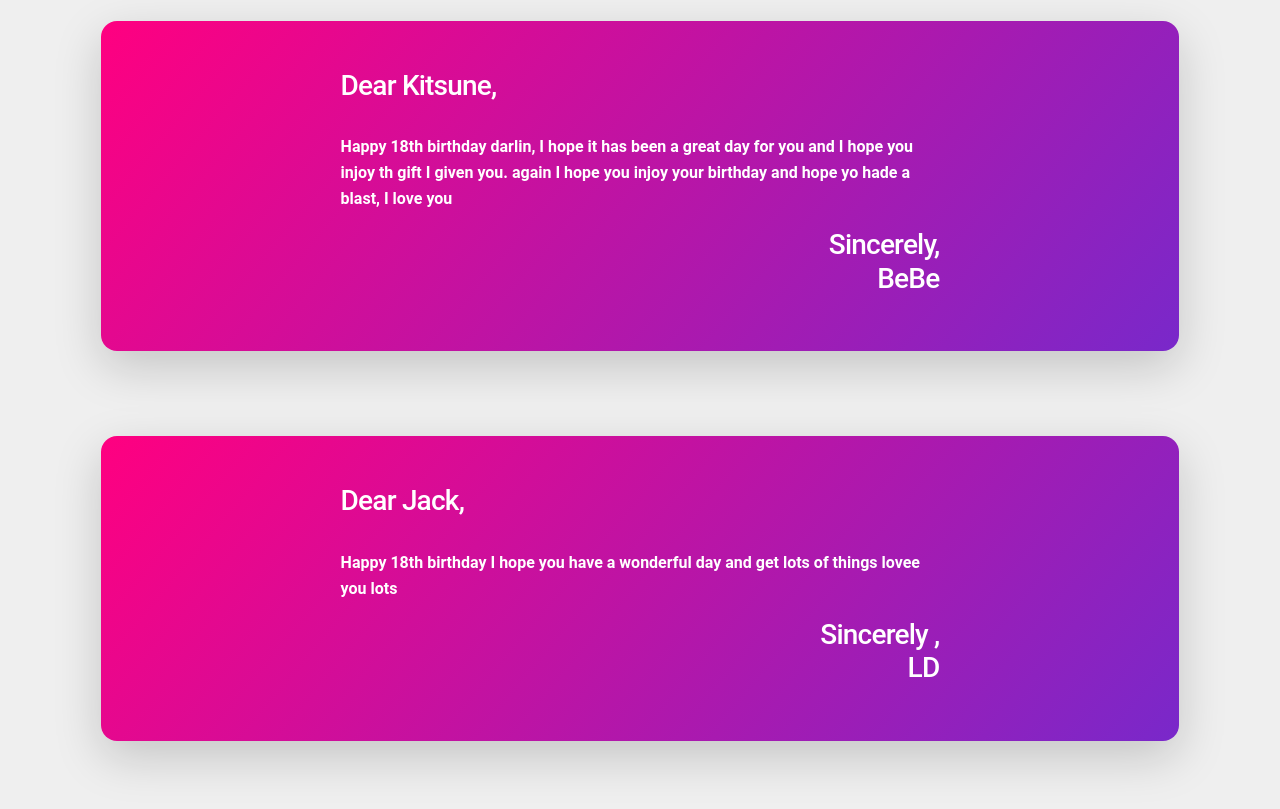
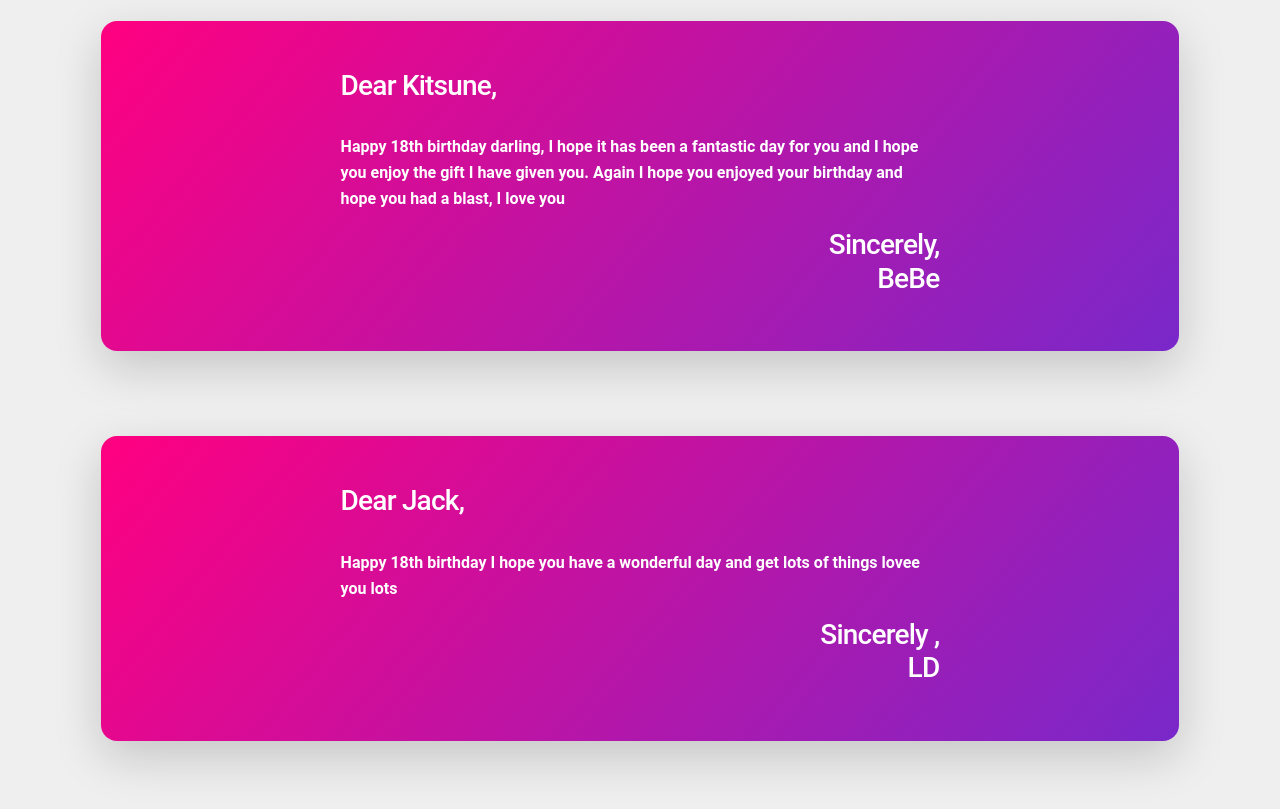
Before and after one commit to WiredStudioz/loves.github.io, a plain HTML site: page docs/index.html in a window 1280 px wide. Shown: the part 1700-2509 px from the top of the page. Drawn offline with Linux system fonts and the light colour scheme.

Commit message:
Update index.html

```diff
--- a/docs/index.html
+++ b/docs/index.html
@@ -80,8 +80,8 @@
                 <div class="row">
                     <div class="col-md-7 mx-auto">
                         <h3 class="text-white" style="margin-bottom: 2rem;">Dear Kitsune,</h3>
-                        <p class="text-white" style="font-weight: bold;">Happy 18th birthday darlin, I hope it has been a great day for you
-                        and I hope you injoy th gift I given you. again I hope you injoy your birthday and hope yo hade a blast, I love you</p>
+                        <p class="text-white" style="font-weight: bold;">Happy 18th birthday darling, I hope it has been a fantastic day for you
+and I hope you enjoy the gift I have given you. Again I hope you enjoyed your birthday and hope you had a blast, I love you</p>
                         <h3 class="text-white" style="text-align: right;">Sincerely,</br>BeBe</h3>
                     </div>
                 </div>
```
